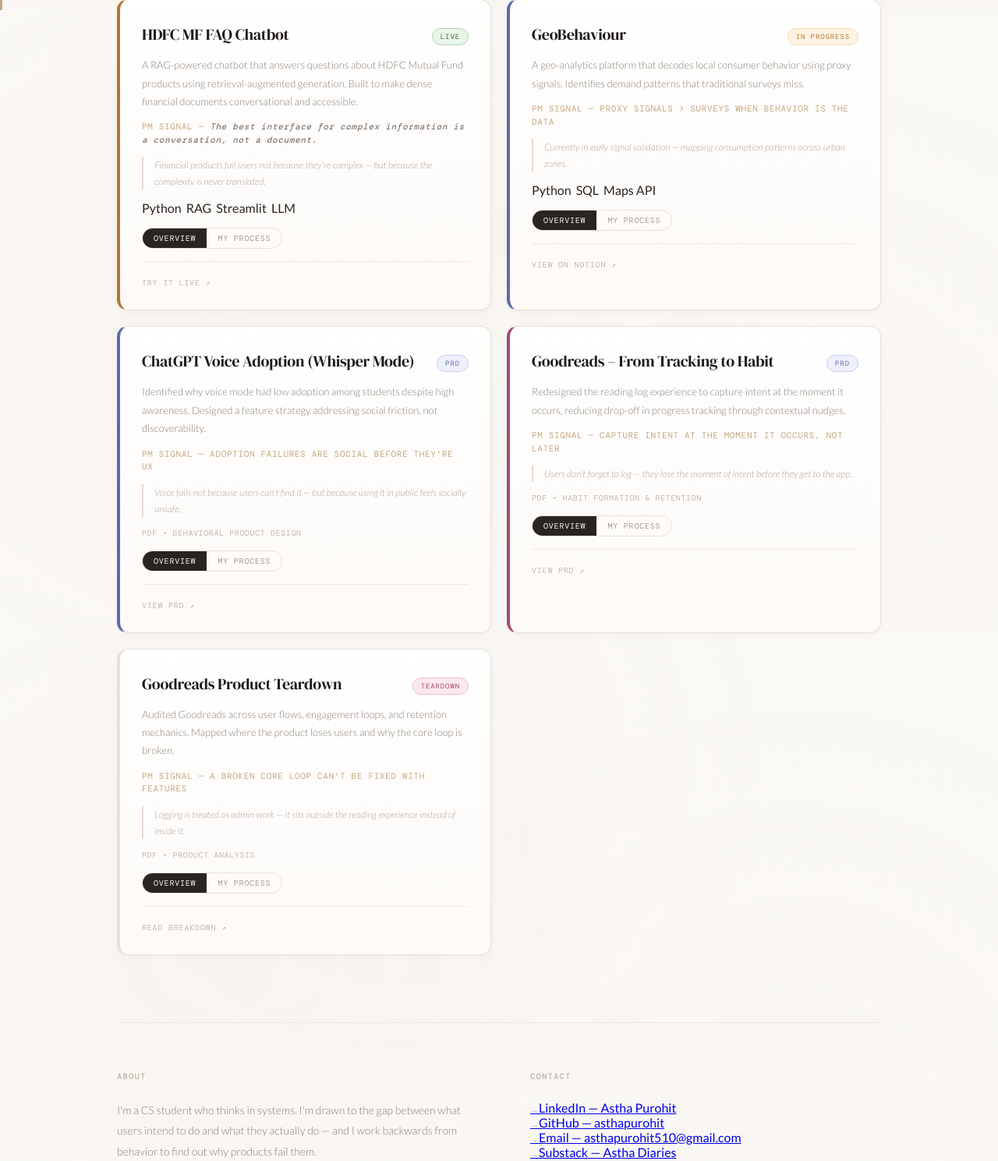
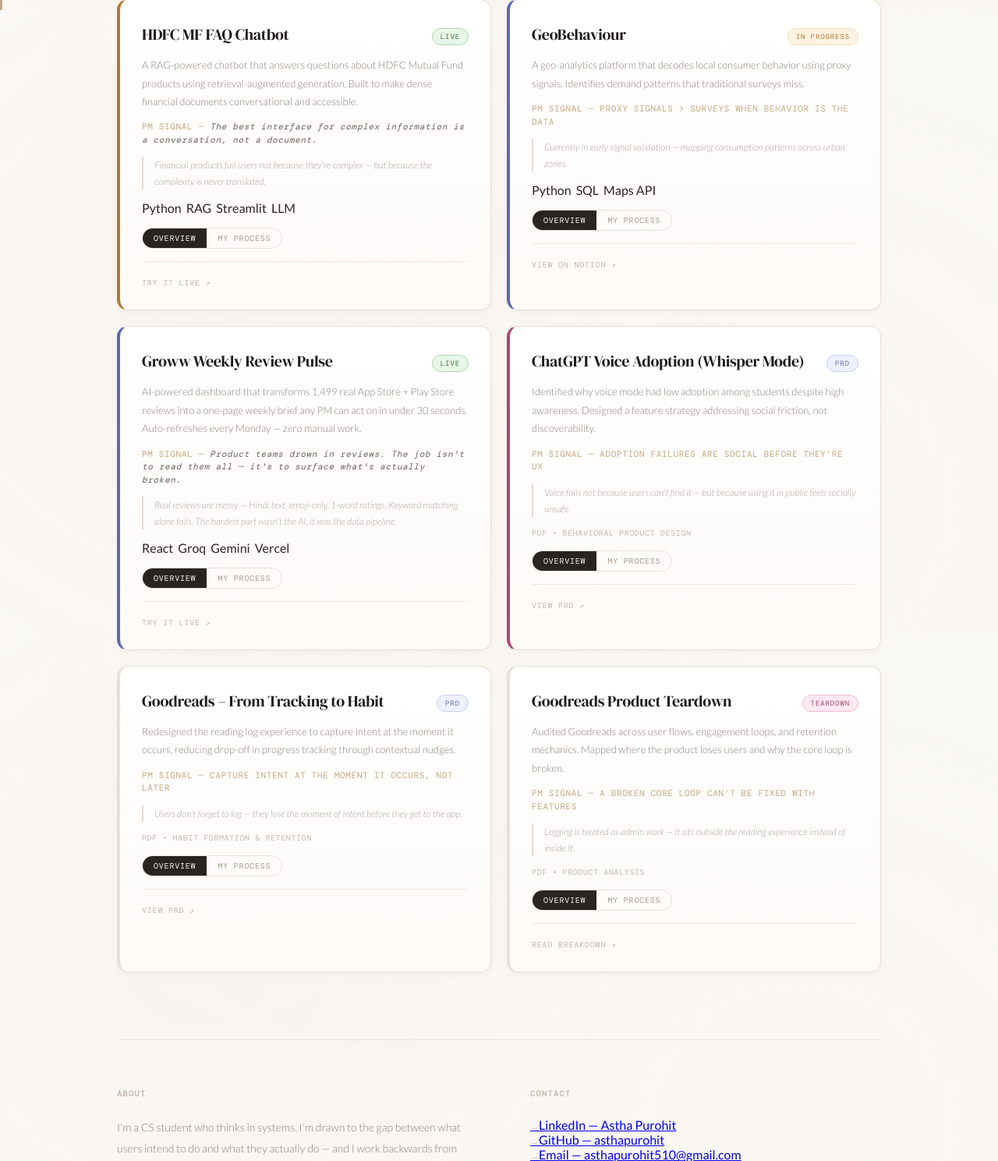
Before and after one commit to asthapurohit/portfolio, a Flask app: page / in a window 1280 px wide. Shown: the part 787-2276 px from the top of the page at 78% size. Run offline with Flask 3, Linux system fonts and the light colour scheme; some web fonts are replaced.

Commit message:
add groww project card and update resume

```diff
--- a/templates/index.html
+++ b/templates/index.html
@@ -187,9 +187,68 @@
                 </div>
             </div>
 
-            <!-- CARD 2: CHATGPT PRD -->
+            <!-- CARD 2: GROWW WEEKLY REVIEW PULSE -->
             <div class="deck-card" data-index="2">
-                <div id="overview-2">
+                <div class="card-face">
+                    <div class="card-top">
+                        <h4>Groww Weekly Review Pulse</h4>
+                        <span class="badge badge-live">Live</span>
+                    </div>
+                    <p class="card-desc">
+                        AI-powered dashboard that transforms 1,499 real
+                        App Store + Play Store reviews into a one-page
+                        weekly brief any PM can act on in under 30 seconds.
+                        Auto-refreshes every Monday — zero manual work.
+                    </p>
+                    <p class="pm-signal">PM SIGNAL — <span style="color:#6a5e58;text-transform:none;font-style:italic;">Product teams drown in reviews. The job isn't to read them all — it's to surface what's actually broken.</span></p>
+                    <p class="insight">
+                        Real reviews are messy — Hindi text, emoji-only,
+                        1-word ratings. Keyword matching alone fails.
+                        The hardest part wasn't the AI, it was the
+                        data pipeline.
+                    </p>
+                    <div class="tags">
+                        <span>React</span>
+                        <span>Groq</span>
+                        <span>Gemini</span>
+                        <span>Vercel</span>
+                    </div>
+                </div>
+                <div class="card-tabs">
+                    <button class="card-tab active"
+                        onclick="switchTab(2,'overview')">Overview</button>
+                    <button class="card-tab"
+                        onclick="switchTab(2,'process')">My Process</button>
+                </div>
+                <div id="process-2" style="display:none;">
+                    <div class="process-block">
+                        <div class="process-row">
+                            <span class="process-tag">Problem</span>
+                            <span class="process-text">PM teams get hundreds of app reviews weekly with no time to read them — signal drowns in noise, action never happens.</span>
+                        </div>
+                        <div class="process-row">
+                            <span class="process-tag">How I built it</span>
+                            <span class="process-text">Scraped 1,499 real reviews, classified into 5 themes via AI, generated top actions + user quotes, drafted a ready-to-send team email. Cron job refreshes every Monday automatically.</span>
+                        </div>
+                        <div class="process-row">
+                            <span class="process-tag">What I learned</span>
+                            <span class="process-text">Shipping on Vercel with real data taught me more about product thinking than any tutorial — solve the workflow, not just the feature.</span>
+                        </div>
+                    </div>
+                    <span class="metric-chip">1,499 reviews · 5 themes · 0 manual steps</span>
+                    <div class="no-build"><strong>What I didn't build:</strong> Multi-app support — useful but would have delayed shipping. Validated the single-app workflow first.</div>
+                </div>
+                <div class="card-reveal">
+                    <a href="https://groww-weekly-pulse.vercel.app/"
+                       target="_blank">
+                        <button class="link">Try it live ↗</button>
+                    </a>
+                </div>
+            </div>
+
+            <!-- CARD 3: CHATGPT PRD -->
+            <div class="deck-card" data-index="3">
+                <div id="overview-3">
                     <div class="card-face">
                         <div class="card-top">
                             <h4>ChatGPT Voice Adoption (Whisper Mode)</h4>
@@ -205,10 +264,10 @@
                     </div>
                 </div>
                 <div class="card-tabs">
-                  <button class="card-tab active" onclick="switchTab(2,'overview')">Overview</button>
-                  <button class="card-tab" onclick="switchTab(2,'process')">My Process</button>
+                  <button class="card-tab active" onclick="switchTab(3,'overview')">Overview</button>
+                  <button class="card-tab" onclick="switchTab(3,'process')">My Process</button>
                 </div>
-                <div id="process-2" style="display:none;">
+                <div id="process-3" style="display:none;">
                   <div class="process-block">
                     <div class="process-row">
                       <span class="process-tag">Problem</span>
@@ -234,9 +293,9 @@
                 </div>
             </div>
 
-            <!-- CARD 3: GOODREADS PRD -->
-            <div class="deck-card" data-index="3">
-                <div id="overview-3">
+            <!-- CARD 4: GOODREADS PRD -->
+            <div class="deck-card" data-index="4">
+                <div id="overview-4">
                     <div class="card-face">
                         <div class="card-top">
                             <h4>Goodreads – From Tracking to Habit</h4>
@@ -252,10 +311,10 @@
                     </div>
                 </div>
                 <div class="card-tabs">
-                  <button class="card-tab active" onclick="switchTab(3,'overview')">Overview</button>
-                  <button class="card-tab" onclick="switchTab(3,'process')">My Process</button>
+                  <button class="card-tab active" onclick="switchTab(4,'overview')">Overview</button>
+                  <button class="card-tab" onclick="switchTab(4,'process')">My Process</button>
                 </div>
-                <div id="process-3" style="display:none;">
+                <div id="process-4" style="display:none;">
                   <div class="process-block">
                     <div class="process-row">
                       <span class="process-tag">Problem</span>
@@ -281,9 +340,9 @@
                 </div>
             </div>
 
-            <!-- CARD 4: GOODREADS TEARDOWN -->
-            <div class="deck-card" data-index="4">
-                <div id="overview-4">
+            <!-- CARD 5: GOODREADS TEARDOWN -->
+            <div class="deck-card" data-index="5">
+                <div id="overview-5">
                     <div class="card-face">
                         <div class="card-top">
                             <h4>Goodreads Product Teardown</h4>
@@ -299,10 +358,10 @@
                     </div>
                 </div>
                 <div class="card-tabs">
-                  <button class="card-tab active" onclick="switchTab(4,'overview')">Overview</button>
-                  <button class="card-tab" onclick="switchTab(4,'process')">My Process</button>
+                  <button class="card-tab active" onclick="switchTab(5,'overview')">Overview</button>
+                  <button class="card-tab" onclick="switchTab(5,'process')">My Process</button>
                 </div>
-                <div id="process-4" style="display:none;">
+                <div id="process-5" style="display:none;">
                   <div class="process-block">
                     <div class="process-row">
                       <span class="process-tag">Problem</span>
```
Also changed, not shown: 1 other file.
